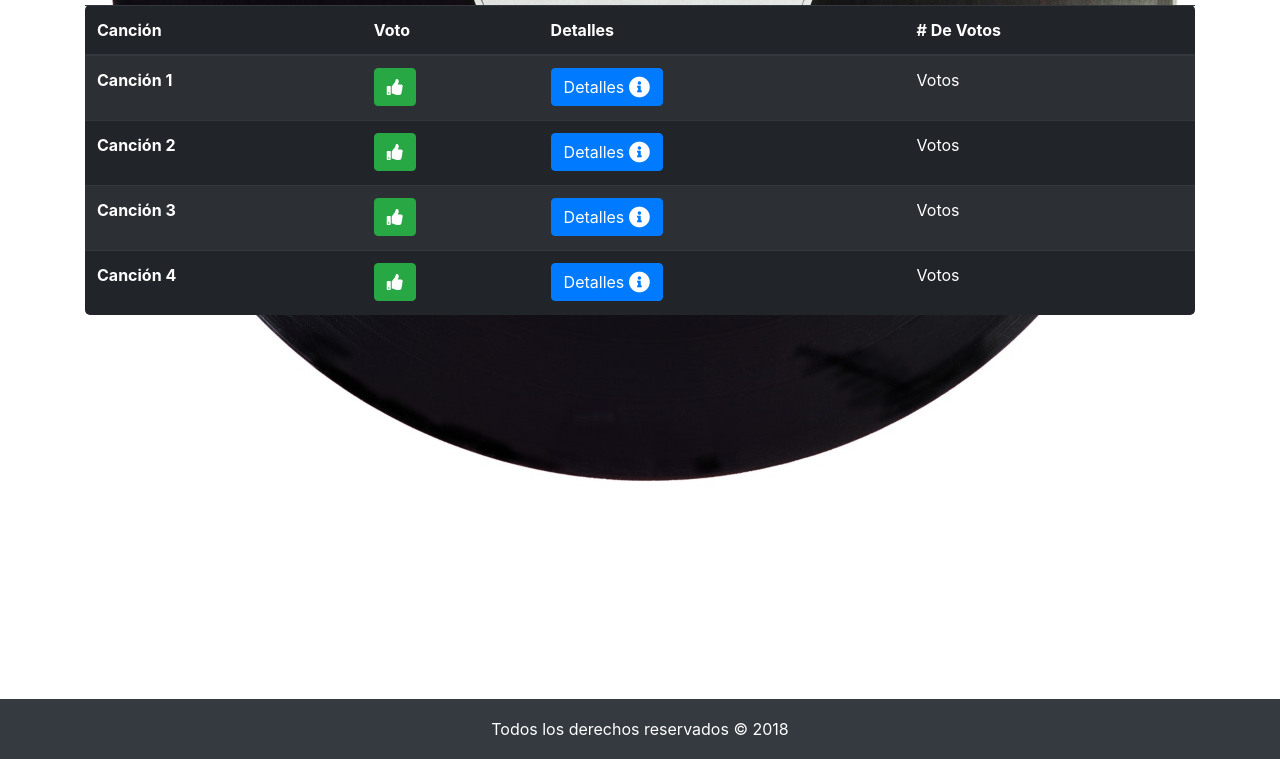
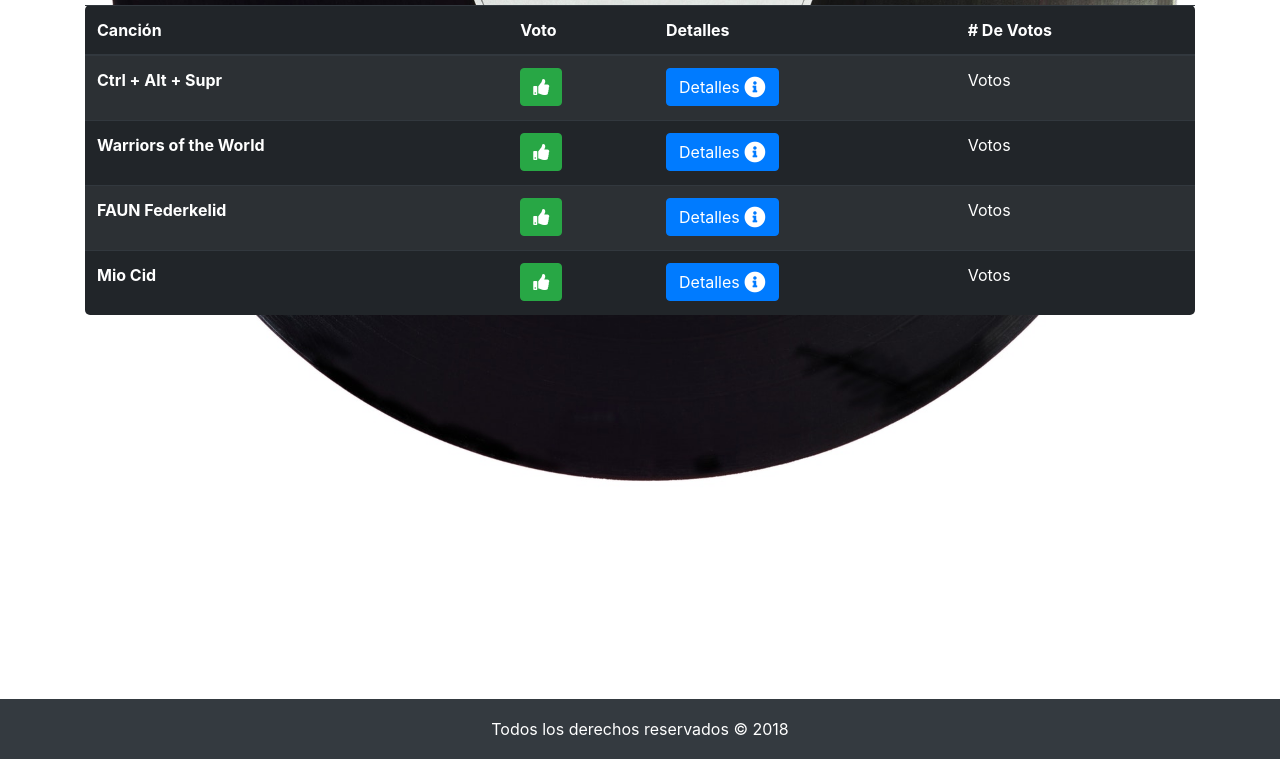
Before and after one commit to afsaa/Frontend-ProyectoCS, a website: page canciones.html in a window 1280 px wide. Shown: the part 41-800 px from the top of the page. Drawn offline with nearby package versions, Linux system fonts and the light colour scheme.

Commit message:
Página de canciones casi lista. Pendiente enviar y recibir votaciones

```diff
--- a/canciones.html
+++ b/canciones.html
@@ -26,7 +26,7 @@
     <script src="./js/main.js"></script>
   </head>
 
-  <body class="bgCanciones">
+  <body class="bgCanciones" onload="cargarNombre()">
     <div class="container">
       <h2 class="text-center">CANCIONES</h2>
       <table class="table table-striped table-dark">
@@ -40,7 +40,7 @@
         </thead>
         <tbody>
           <tr onclick="cargarDetalles(this)">
-            <th scope="row">Canción 1</th>
+            <th scope="row" id="songName1">Canción 1</th>
             <td>
               <button class="btn btn-success">
                 <i class="fa fa-thumbs-up fa-md"></i>
@@ -61,7 +61,7 @@
             <td><p>Votos</p></td>
           </tr>
           <tr onclick="cargarDetalles(this)">
-            <th scope="row">Canción 2</th>
+            <th scope="row" id="songName2">Canción 2</th>
             <td>
               <button class="btn btn-success">
                 <i class="fa fa-thumbs-up fa-md"></i>
@@ -82,7 +82,7 @@
             <td><p>Votos</p></td>
           </tr>
           <tr onclick="cargarDetalles(this)">
-            <th scope="row">Canción 3</th>
+            <th scope="row" id="songName3">Canción 3</th>
             <td>
               <button class="btn btn-success">
                 <i class="fa fa-thumbs-up fa-md"></i>
@@ -103,7 +103,7 @@
             <td><p>Votos</p></td>
           </tr>
           <tr onclick="cargarDetalles(this)">
-            <th scope="row">Canción 4</th>
+            <th scope="row" id="songName4">Canción 4</th>
             <td>
               <button class="btn btn-success">
                 <i class="fa fa-thumbs-up fa-md"></i>
--- a/js/main.js
+++ b/js/main.js
@@ -9,6 +9,21 @@ var songDetails;
   console.log("Row index is: " + x.rowIndex);
   console.log("Index to charge the data -> " + songsListIndex);
 }*/
+
+function cargarNombre() {
+  fetch("../keys.json")
+    .then(res => res.json())
+    .then(data => {
+      songsList[0] = data[0].song1;
+      songsList[1] = data[1].song2;
+      songsList[2] = data[2].song3;
+      songsList[3] = data[3].song4;
+      document.getElementById("songName1").innerHTML = songsList[0];
+      document.getElementById("songName2").innerHTML = songsList[1];
+      document.getElementById("songName3").innerHTML = songsList[2];
+      document.getElementById("songName4").innerHTML = songsList[3];
+    });
+}
 
 function cargarDetalles(index) {
   var songsListIndex = index.rowIndex - 1;
```
